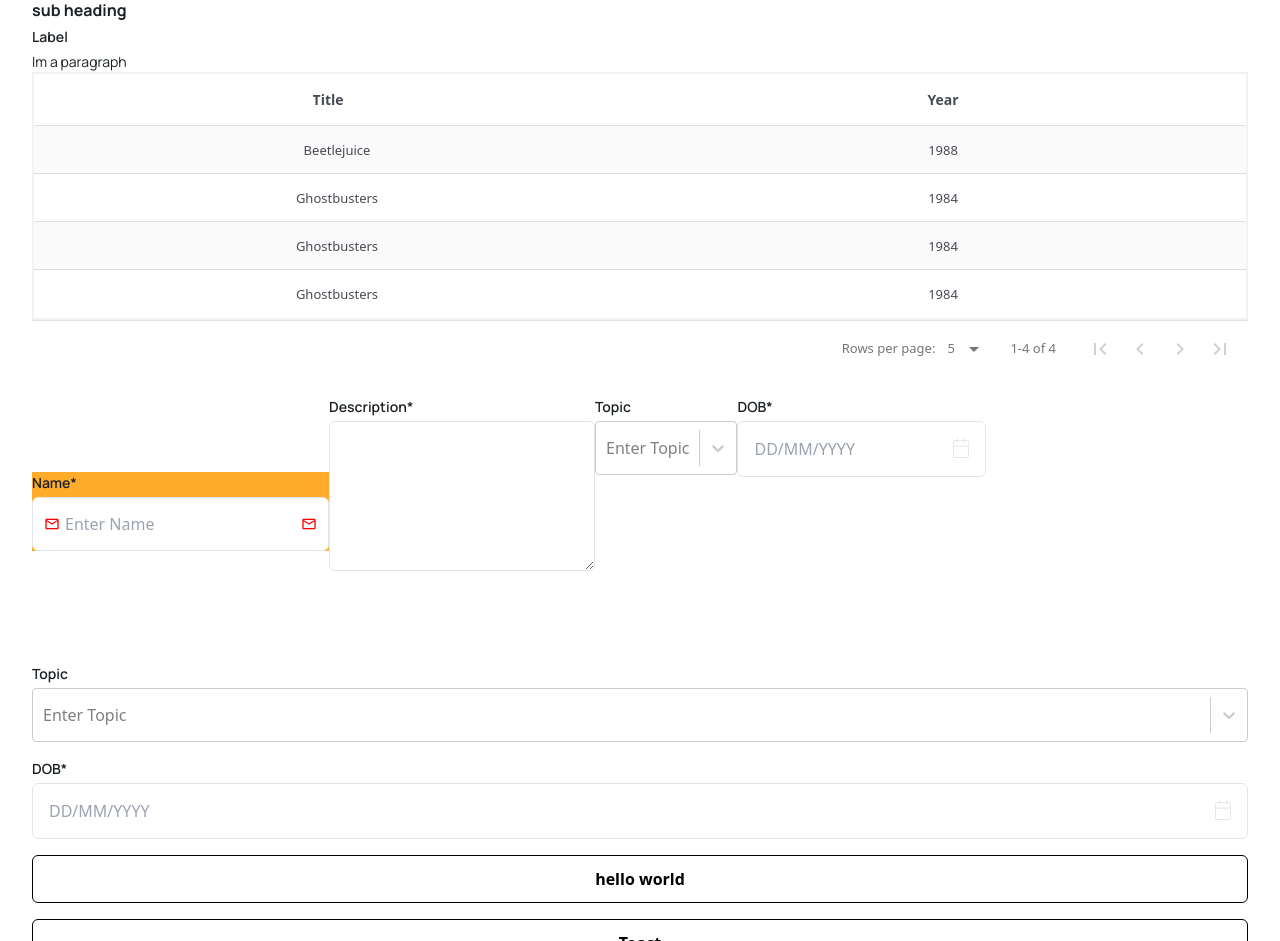
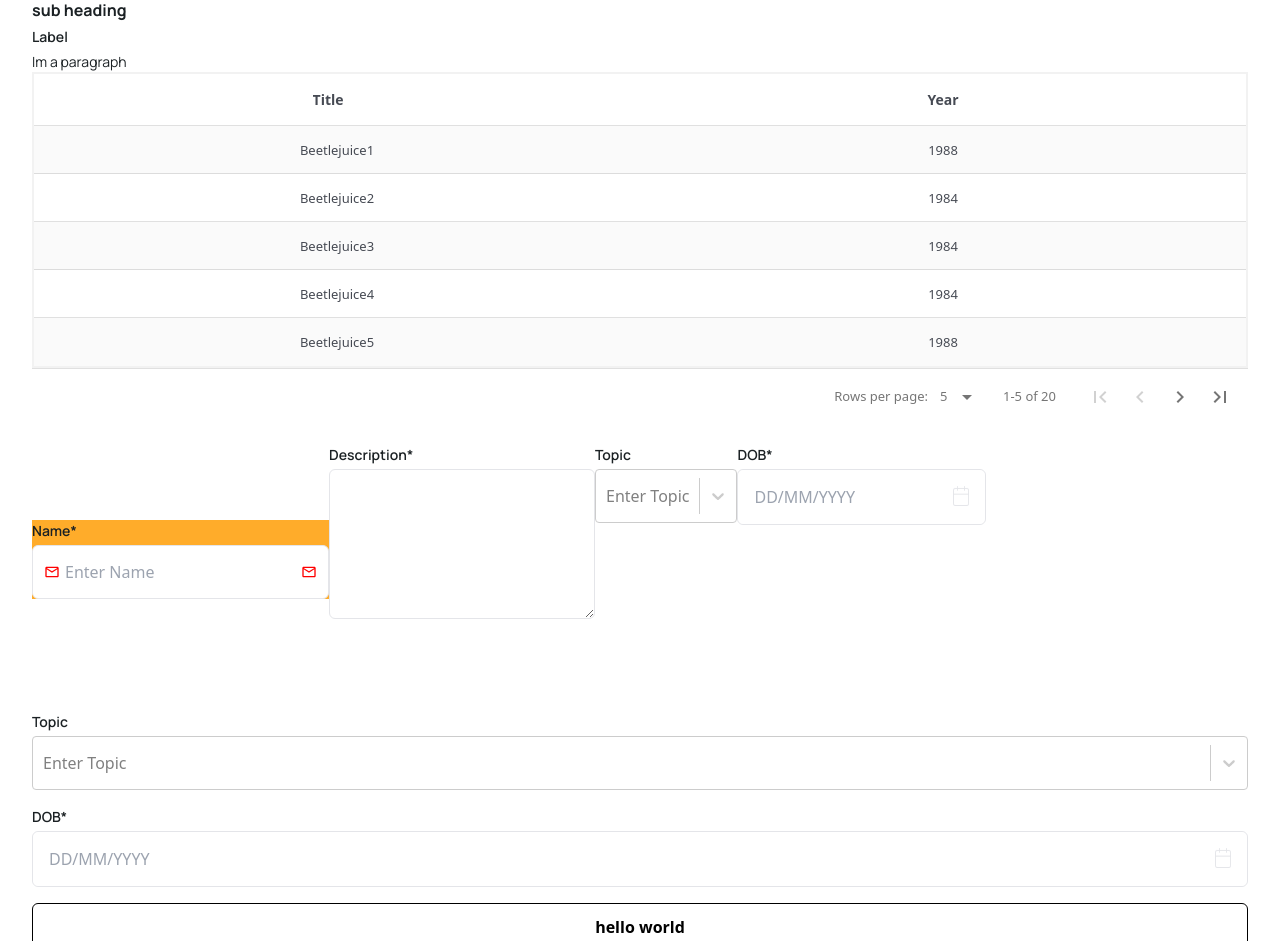
Before and after one commit to Ascent-smartreports/ascent-component-library, a React (Vite) app: page / in a window 1280 px wide. Shown: the part 2320-3261 px from the top of the page. Built offline with nearby package versions, Linux system fonts and the light colour scheme.

Commit message:
Added Table onChange Funcs

```diff
--- a/lib/components/Table/index.tsx
+++ b/lib/components/Table/index.tsx
@@ -1,5 +1,5 @@
 /* eslint-disable @typescript-eslint/no-explicit-any */
-import React, { useState } from "react";
+import React, { useCallback, useMemo, useState } from "react";
 import DataTable from "react-data-table-component";
 import "../../assets/table.css";
 
@@ -25,7 +25,7 @@ export const Table: React.FC<TableProps> = ({
   const [currentPage, setCurrentPage] = useState(1);
   const [rowsPerPage, setRowsPerPage] = useState(defaultRowsPerPage);
 
-  const getData = () => {
+  const getData = useCallback(() => {
     if (searchText) {
       const filteredItems = data.filter(
         (item) =>
@@ -35,7 +35,13 @@ export const Table: React.FC<TableProps> = ({
       );
       return filteredItems;
     } else return data;
-  };
+  }, [data, searchText]);
+
+  const paginatedData = useMemo(() => {
+    const startIndex = (currentPage - 1) * rowsPerPage;
+    const endIndex = startIndex + rowsPerPage;
+    return getData().slice(startIndex, endIndex);
+  }, [currentPage, rowsPerPage, getData]);
 
   const handlePageChange = (page: number) => {
     setCurrentPage(page);
@@ -55,7 +61,7 @@ export const Table: React.FC<TableProps> = ({
   return (
     <div>
       <DataTable
-        data={getData()}
+        data={paginatedData}
         columns={columns}
         pagination
         paginationServer
--- a/src/App.tsx
+++ b/src/App.tsx
@@ -72,22 +72,102 @@ function App() {
   const data = [
     {
       id: 1,
-      title: "Beetlejuice",
+      title: "Beetlejuice1",
       year: "1988",
     },
     {
       id: 2,
-      title: "Ghostbusters",
+      title: "Beetlejuice2",
       year: "1984",
     },
     {
       id: 3,
-      title: "Ghostbusters",
+      title: "Beetlejuice3",
       year: "1984",
     },
     {
       id: 4,
-      title: "Ghostbusters",
+      title: "Beetlejuice4",
+      year: "1984",
+    },
+    {
+      id: 5,
+      title: "Beetlejuice5",
+      year: "1988",
+    },
+    {
+      id: 6,
+      title: "Beetlejuice6",
+      year: "1984",
+    },
+    {
+      id: 7,
+      title: "Beetlejuice7",
+      year: "1984",
+    },
+    {
+      id: 8,
+      title: "Beetlejuice8",
+      year: "1984",
+    },
+    {
+      id: 9,
+      title: "Beetlejuice9",
+      year: "1988",
+    },
+    {
+      id: 10,
+      title: "Beetlejuice10",
+      year: "1984",
+    },
+    {
+      id: 11,
+      title: "Beetlejuice11",
+      year: "1984",
+    },
+    {
+      id: 12,
+      title: "Beetlejuice12",
+      year: "1984",
+    },
+    {
+      id: 13,
+      title: "Beetlejuice13",
+      year: "1988",
+    },
+    {
+      id: 14,
+      title: "Beetlejuice14",
+      year: "1984",
+    },
+    {
+      id: 15,
+      title: "Beetlejuice15",
+      year: "1984",
+    },
+    {
+      id: 16,
+      title: "Beetlejuice16",
+      year: "1984",
+    },
+    {
+      id: 17,
+      title: "Beetlejuice17",
+      year: "1988",
+    },
+    {
+      id: 18,
+      title: "Beetlejuice18",
+      year: "1984",
+    },
+    {
+      id: 19,
+      title: "Beetlejuice19",
+      year: "1984",
+    },
+    {
+      id: 20,
+      title: "Beetlejuice20",
       year: "1984",
     },
   ];
```
